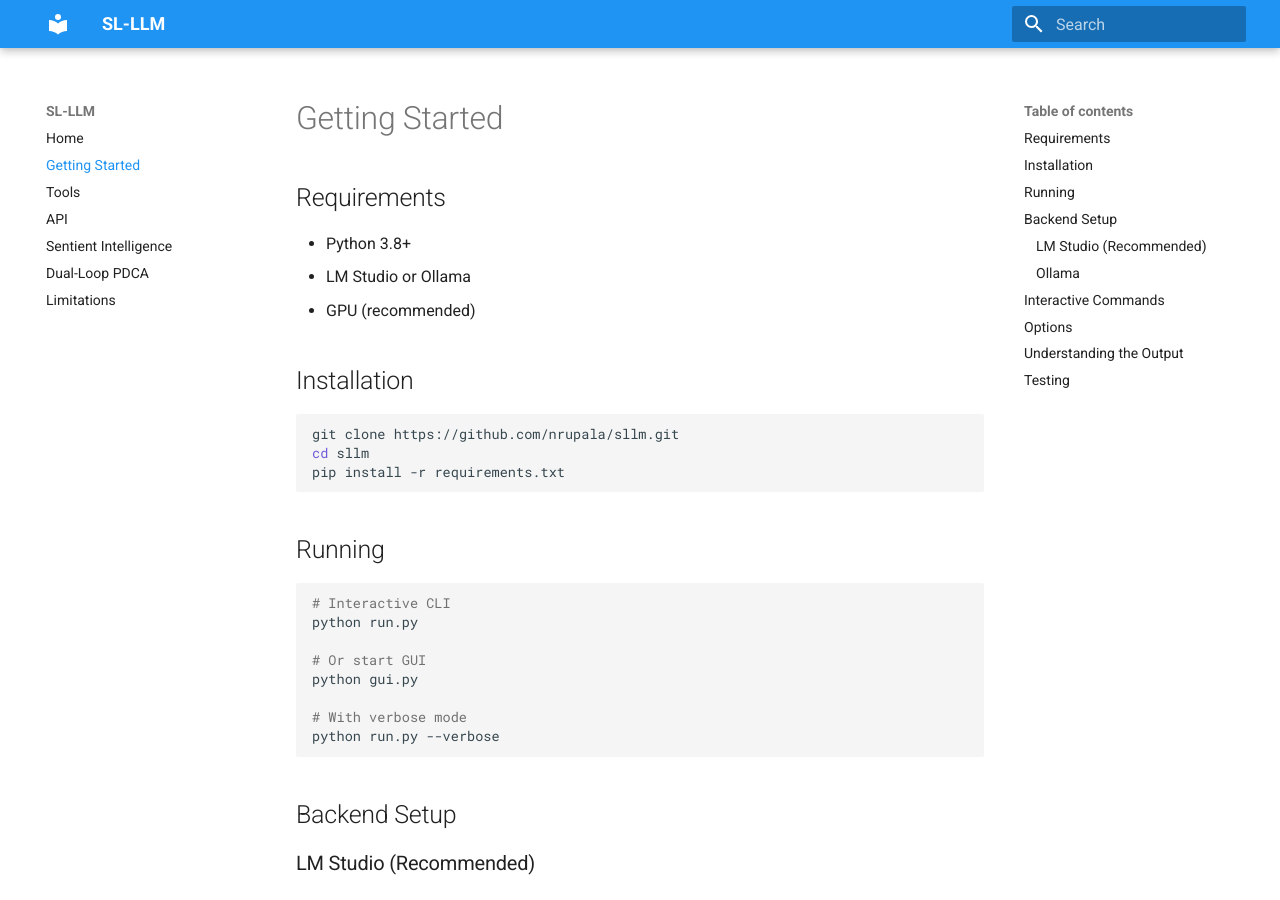
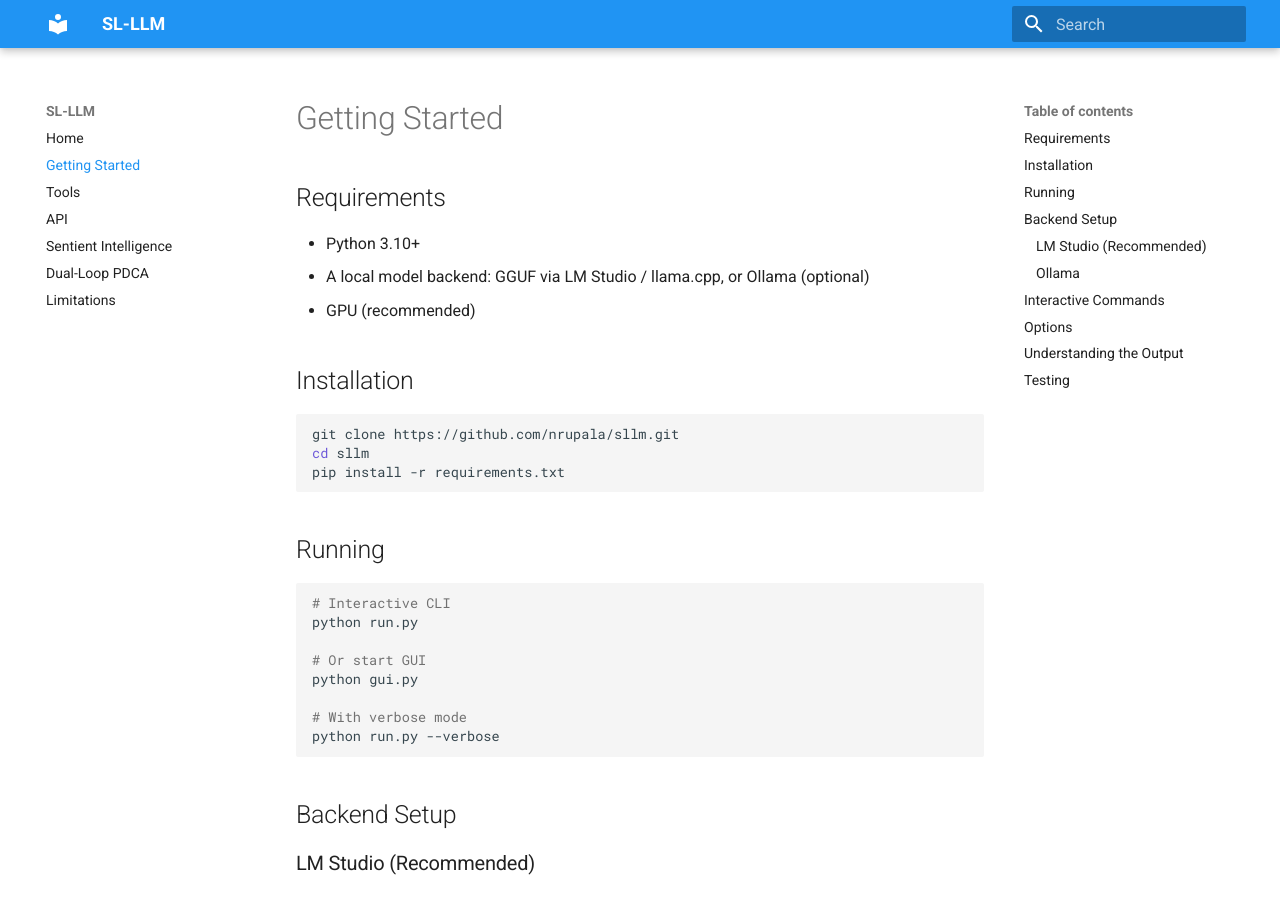
Before and after one commit to nrupala/sllm, an MkDocs documentation site: the page built from docs/getting-started.md, in a window 1280 px wide and 900 px high. Built offline with MkDocs 1.6.1 and Material for MkDocs 9.7.7, drawn with Linux system fonts in a browser that asks for light colours.

Commit message:
docs: honesty pass - security claims match code, Ollama optional, Python 3.10 floor (#16)

```diff
--- a/check_setup.py
+++ b/check_setup.py
@@ -66,10 +66,10 @@ def check_gpu():
 def check_python():
     """Check Python version"""
     v = sys.version_info
-    if v.major >= 3 and v.minor >= 8:
+    if (v.major, v.minor) >= (3, 10):
         print(f"[PASS] Python {v.major}.{v.minor}.{v.micro}")
         return True
-    print(f"[FAIL] Python {v.major}.{v.minor} (need 3.8+)")
+    print(f"[FAIL] Python {v.major}.{v.minor} (need 3.10+)")
     return False
 
 
--- a/docs/getting-started.md
+++ b/docs/getting-started.md
@@ -2,8 +2,8 @@
 
 ## Requirements
 
-- Python 3.8+
-- LM Studio or Ollama
+- Python 3.10+
+- A local model backend: GGUF via LM Studio / llama.cpp, or Ollama (optional)
 - GPU (recommended)
 
 ## Installation
```
Also changed, not shown: CHANGELOG.md (+5 -0 lines), README.md (+9 -9 lines).
